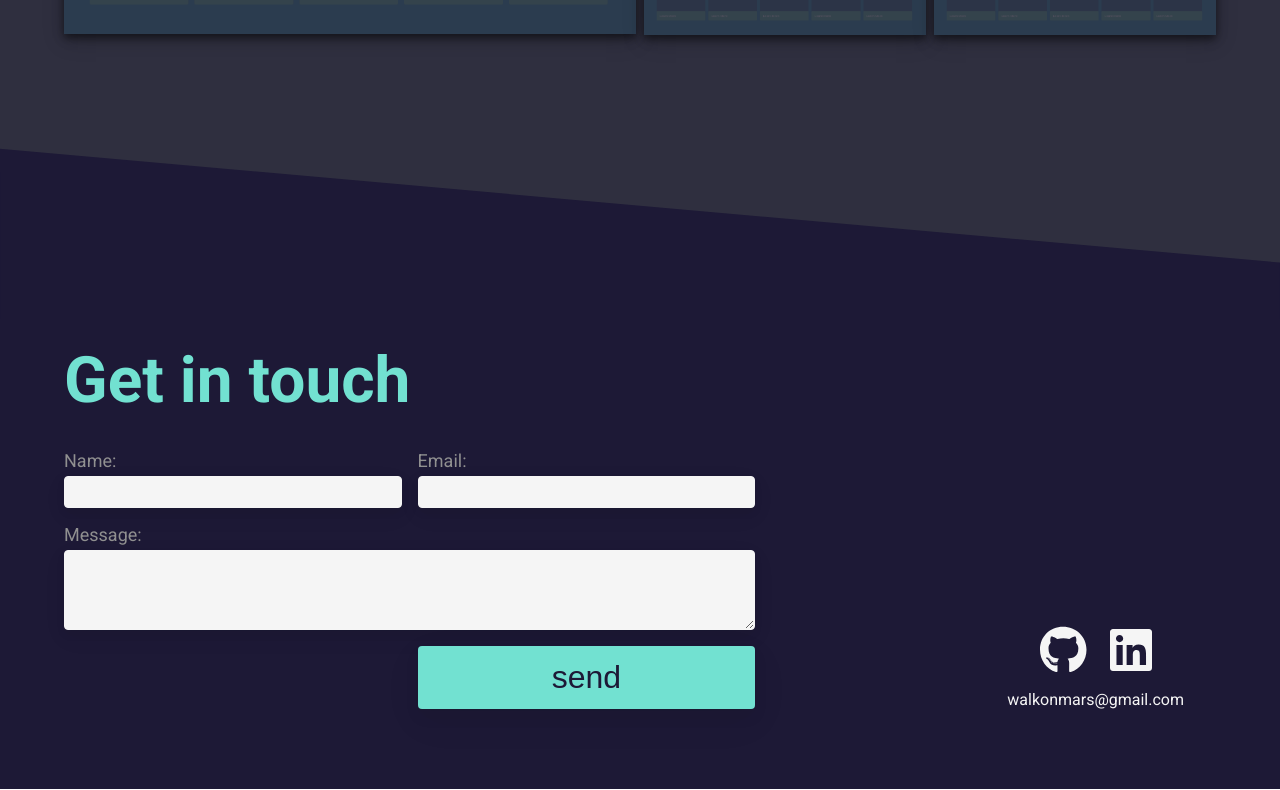
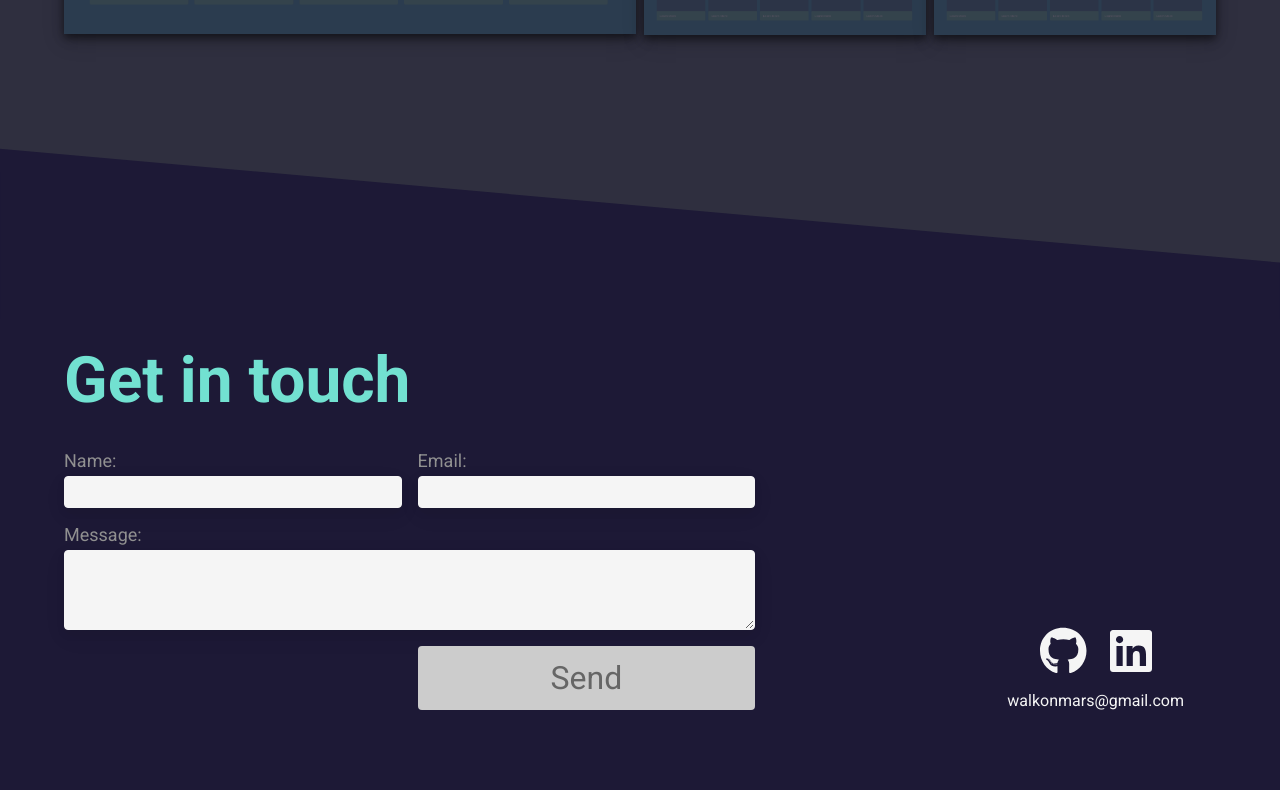
Before and after one commit to walkonmars36/portfolio-react-july-22, a React (Create React App) app: page / in a window 1280 px wide. Shown: the part 2238-3028 px from the top of the page. Built offline with nearby package versions, Linux system fonts and the light colour scheme.

Commit message:
working on form validation

```diff
--- a/src/components/ContactForm/ContactForm.jsx
+++ b/src/components/ContactForm/ContactForm.jsx
@@ -1,28 +1,104 @@
-import React from "react";
+import {useState} from "react";
 
 import "./ContactForm.scss";
 
 const ContactForm = () => {
+  const [enteredName, setEnteredName] = useState("");
+  const [enteredNameTouched, setEnteredNameTouched] = useState(false);
+  const [enteredEmail, setEnteredEmail] = useState("");
+  const [enteredEmailTouched, setEnteredEmailTouched] = useState(false);
+
+  const enteredNameIsValid = enteredName.trim() !== "";
+  const nameInputIsInvalid = !enteredNameIsValid && enteredNameTouched;
+
+  const enteredEmailIsValid = enteredEmail.includes("@") && enteredEmail.includes(".") && enteredEmail.trim() !== "";
+  const emailInputIsInvalid = !enteredEmailIsValid && enteredEmailTouched;
+
+  let formIsValid = false;
+
+  if (enteredNameIsValid && enteredEmailIsValid) {
+    formIsValid = true;
+  }
+
+  const handleNameInputChange = (event) => {
+    setEnteredName(event.target.value);
+  };
+
+  const handleNameInputBlur = () => {
+    setEnteredNameTouched(true);
+  };
+
+  const handleEmailInputChange = (event) => {
+    setEnteredEmail(event.target.value);
+  };
+
+  const handleEmailInputBlur = () => {
+    setEnteredEmailTouched(true);
+  };
+
+  const handleFormSubmit = (event) => {
+    event.preventDefault();
+
+    setEnteredNameTouched(true);
+    setEnteredEmailTouched(true);
+
+    if (!enteredNameIsValid || !enteredEmailIsValid) {
+      return;
+    }
+
+    console.log(enteredName);
+
+    setEnteredName("");
+    setEnteredNameTouched(false);
+    setEnteredEmail("");
+    setEnteredEmailTouched(false);
+  };
+
+  const nameInputClasses = nameInputIsInvalid ? "invalid" : "valid";
+  const emailInputClasses = emailInputIsInvalid ? "invalid" : "valid";
+
   return (
     <div className="contact">
       <h2 className="contact__heading">Get in touch</h2>
-      <form action="mailto:mark@walkonmars.co.uk" method="get" encType="text/plain">
-        <label className="contact__name">
-          Name:
-          <input type="text" id="name" />
-        </label>
+      <form onSubmit={handleFormSubmit}>
+        <div className={nameInputClasses}>
+          <label className="contact__name" htmlFor="name">
+            Name:
+          </label>
+          <input
+            // prettier-ignore
+            type="text"
+            id="name"
+            onChange={handleNameInputChange}
+            onBlur={handleNameInputBlur}
+            value={enteredName}
+          />
+          {nameInputIsInvalid && <p className="contact__error">Name field must not be empty.</p>}
+        </div>
 
-        <label className="contact__email">
-          Email:
-          <input type="text" id="email" />
-        </label>
+        <div className={emailInputClasses}>
+          <label className="contact__email" htmlFor="email">
+            Email:
+          </label>
+          <input
+            // prettier-ignore
+            type="email"
+            id="email"
+            onChange={handleEmailInputChange}
+            onBlur={handleEmailInputBlur}
+            value={enteredEmail}
+          />
+          {emailInputIsInvalid && <p className="contact__error">Please enter a valid email.</p>}
+        </div>
 
         <label message="message" className="contact__message">
           Message:
           <textarea name="" id="message"></textarea>
         </label>
 
-        <input className="btn contact__btn" type="submit" value="send" />
+        <button className="btn contact__btn" type="submit" disabled={!formIsValid}>
+          Send
+        </button>
       </form>
     </div>
   );
--- a/src/components/ContactForm/ContactForm.scss
+++ b/src/components/ContactForm/ContactForm.scss
@@ -4,6 +4,12 @@
 .contact {
   &__heading {
     padding: 1.5rem 0 1rem 0;
+  }
+
+  &__error {
+    color: rgb(237, 115, 115);
+    font-size: 0.75rem;
+    margin-top: 0.5rem;
   }
 
   &__btn {
@@ -101,3 +107,17 @@ textarea {
 textarea {
   height: 7rem;
 }
+
+.invalid input {
+  border: 1px solid #b40e0e;
+  background-color: #fddddd;
+}
+
+button:disabled,
+button:disabled:hover,
+button:disabled:focus,
+button:disabled:active {
+  background-color: #ccc;
+  color: #666;
+  cursor: not-allowed;
+}
--- a/src/components/Footer/Footer.scss
+++ b/src/components/Footer/Footer.scss
@@ -28,10 +28,10 @@
     justify-content: space-between;
   }
 
-  p {
-    color: $color-grey-light;
-    font-size: 0.625rem;
-  }
+  // p {
+  //   color: $color-grey-light;
+  //   font-size: 0.625rem;
+  // }
 
   &__email {
     text-align: center;
```
Also changed, not shown: src/hooks/use-input.js (added, +10 -0 lines).
